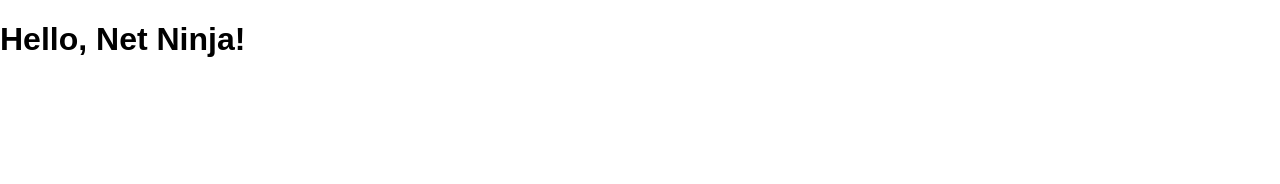
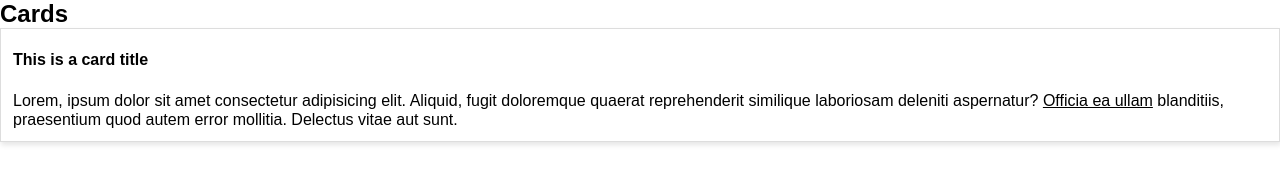
Before and after one commit to ThuHtooSan/sass-practice, a website: page index.html in a window 1280 px wide. Drawn offline with nearby package versions, Linux system fonts and the light colour scheme; a web font is replaced by a local one.

Commit message:
Finish course part 3, 4, 5, 6

```diff
--- a/gulpfile.js
+++ b/gulpfile.js
@@ -2,11 +2,11 @@
 const sass = require('gulp-sass')(require('sass'));
 
 const buildStyles = () =>
-    src('main.scss')
+    src('shinobi/**/*.scss')
         .pipe(sass())
         .pipe(dest('css'));
 
 const watchTask = () =>
-    watch(['main.scss'], { ignoreInitial: false }, buildStyles);
+    watch(['shinobi/**/*.scss'], { ignoreInitial: false }, buildStyles);
 
 exports.default = watchTask;
--- a/index.html
+++ b/index.html
@@ -11,7 +11,7 @@
     <!-- Fonts -->
     <link rel="preconnect" href="https://fonts.googleapis.com">
     <link rel="preconnect" href="https://fonts.gstatic.com" crossorigin>
-    <link href="https://fonts.googleapis.com/css2?family=Gabarito&display=swap" rel="stylesheet">
+    <link href="https://fonts.googleapis.com/css2?family=Gabarito:wght@400;500;600;700;800;900&display=swap" rel="stylesheet">
     <!-- Font Awesome Icons-->
     <link rel="stylesheet" href="https://cdnjs.cloudflare.com/ajax/libs/font-awesome/6.4.2/css/all.min.css" integrity="sha512-z3gLpd7yknf1YoNbCzqRKc4qyor8gaKU1qmn+CShxbuBusANI9QpRohGBreCFkKxLhei6S9CQXFEbbKuqLg0DA==" crossorigin="anonymous" referrerpolicy="no-referrer" />
     <!-- Styles -->
@@ -19,6 +19,21 @@
     <link rel="stylesheet" href="./css/main.css"/>
 </head>
 <body>
-    <h1>Hello, Net Ninja!</h1>
+    <!-- Colors -->
+
+    <!-- Font sizes -->
+
+    <!-- Buttons -->
+
+    <!-- Cards -->
+    <h2>Cards</h2>
+    <div class="card">
+        <h1 class="card-title">This is a card title</h1>
+        <p class="card-body">Lorem, ipsum dolor sit amet consectetur adipisicing elit. Aliquid, fugit doloremque quaerat reprehenderit similique laboriosam deleniti aspernatur? <a href="#">Officia ea ullam</a> blanditiis, praesentium quod autem error mollitia. Delectus vitae aut sunt.</p>
+    </div>
+
+    <!-- Grid system -->
+
+    <!-- Utilities  -->
 </body>
 </html>
--- a/main.scss
+++ /dev/null
@@ -1,45 +0,0 @@
-/* Variables */
-:root {
-    --grey: rgba(53, 47, 68, .4);
-    --dark-grey: rgba(0, 0, 0, 0.6);
-    --white: rgba(255, 255, 255, 1);
-    --white-alpha: rgba(255, 255, 255, .7);
-
-    --yellow: rgb(251, 240, 178);
-    --pink: rgb(255, 199, 234);
-    --purple: rgb(216, 180, 248);
-    --blue: rgb(202, 237, 255);
-    --dark-navy: rgb(64, 66, 88);
-    --navy: rgb(71, 78, 104);
-    --light-navy: rgb(80, 87, 122);
-    --lighter-navy: rgb(107, 114, 142);
-
-    --bl-font: rgba(0, 0, 0, 0.8);
-    --grey-font: rgba(0, 0, 0, 0.5);
-    --wh-font: rgba(255, 255, 255, 1);
-
-    --transition: .3s;
-    --box-shadow: 0 0 7px rgba(107, 114, 142, .3);
-    --margin: 20px;
-    --border-radius: 12px;
-}
-
-/* Global Styles */
-* {
-    margin: 0;
-    padding: 0;
-    box-sizing: border-box;
-}
-
-*:not(i) {
-    font-family: 'Gabarito', sans-serif;
-}
-
-/* Event Delegation Fix */
-button > * {
-    pointer-events: none;
-}
-
-button, input {
-    transition: var(--transition);
-}
--- /dev/null
+++ b/shinobi/_base.scss
@@ -0,0 +1,20 @@
+/* Global Styles */
+* {
+    margin: 0;
+    padding: 0;
+    box-sizing: border-box;
+}
+
+*:not(i) {
+    font-family: 'Gabarito', sans-serif;
+}
+
+/* Event Delegation Fix */
+button > * {
+    pointer-events: none;
+}
+
+a {
+    text-decoration: none;
+    color: inherit;
+}
--- /dev/null
+++ b/shinobi/_variables.scss
@@ -0,0 +1,19 @@
+// Theme Colors
+$primary: #326dee;
+$secondary: #1ac886;
+$error: #d32752;
+$info: #f6c31c;
+
+// Spacing
+$base-padding: 0.75rem;
+$base-margin: 0.75rem;
+
+// Borders
+$base-border-thickness: 1px;
+$base-border-radius: 20px;
+
+// Box Shadow
+$base-box-shadow: 1px 3px 5px rgba(0, 0, 0, .1);
+
+// Font Sizes
+$base-font-size: 1rem;
--- /dev/null
+++ b/shinobi/components/_card.scss
@@ -0,0 +1,22 @@
+@use '../variables' as *;
+
+.card {
+    display: block;
+    padding: $base-padding;
+    border: $base-border-thickness solid #ddd;
+    box-shadow: $base-box-shadow;
+
+    .card-title {
+        font-size: $base-font-size;
+        padding-bottom: $base-padding;
+        font-weight: bold;
+    }
+
+    .card-body {
+        font-size: $base-font-size;
+
+        a {
+            text-decoration: underline;
+        }
+    }
+}
```
Also changed, not shown: shinobi/main.scss (added, +13 -0 lines), css/main.css.
